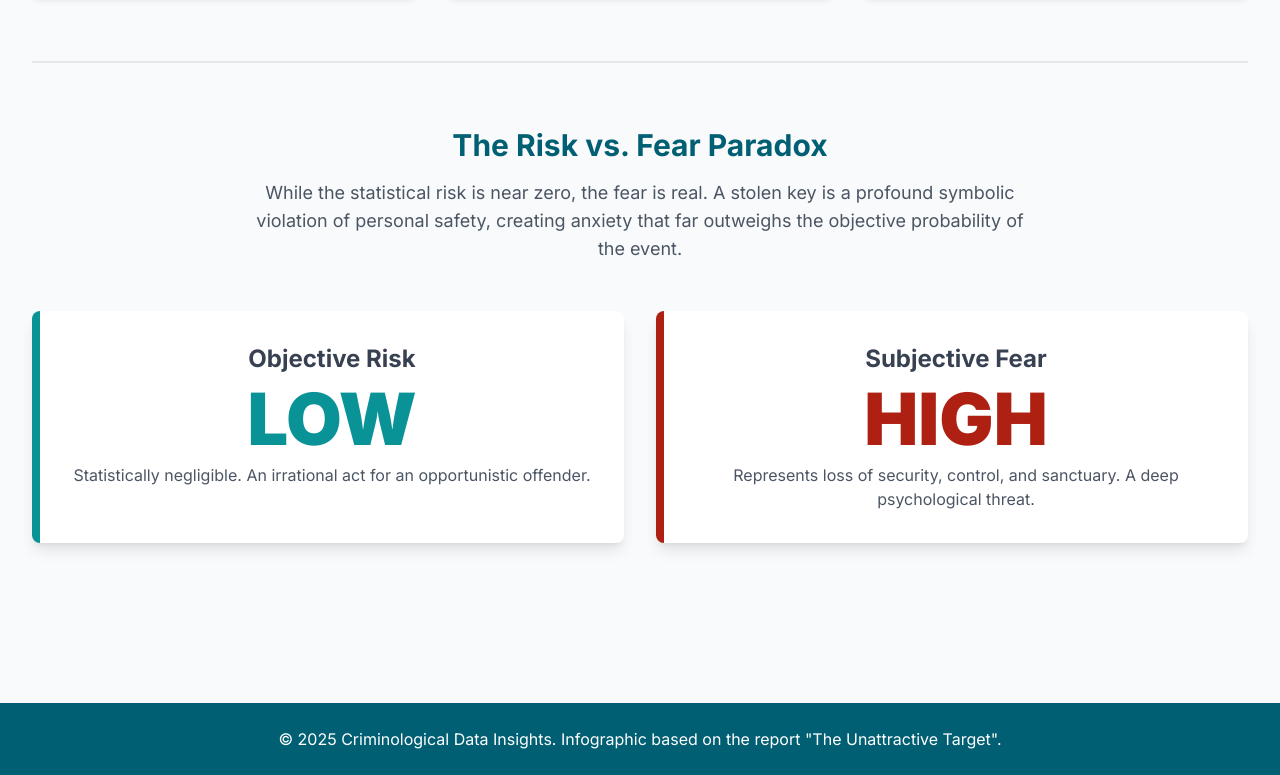
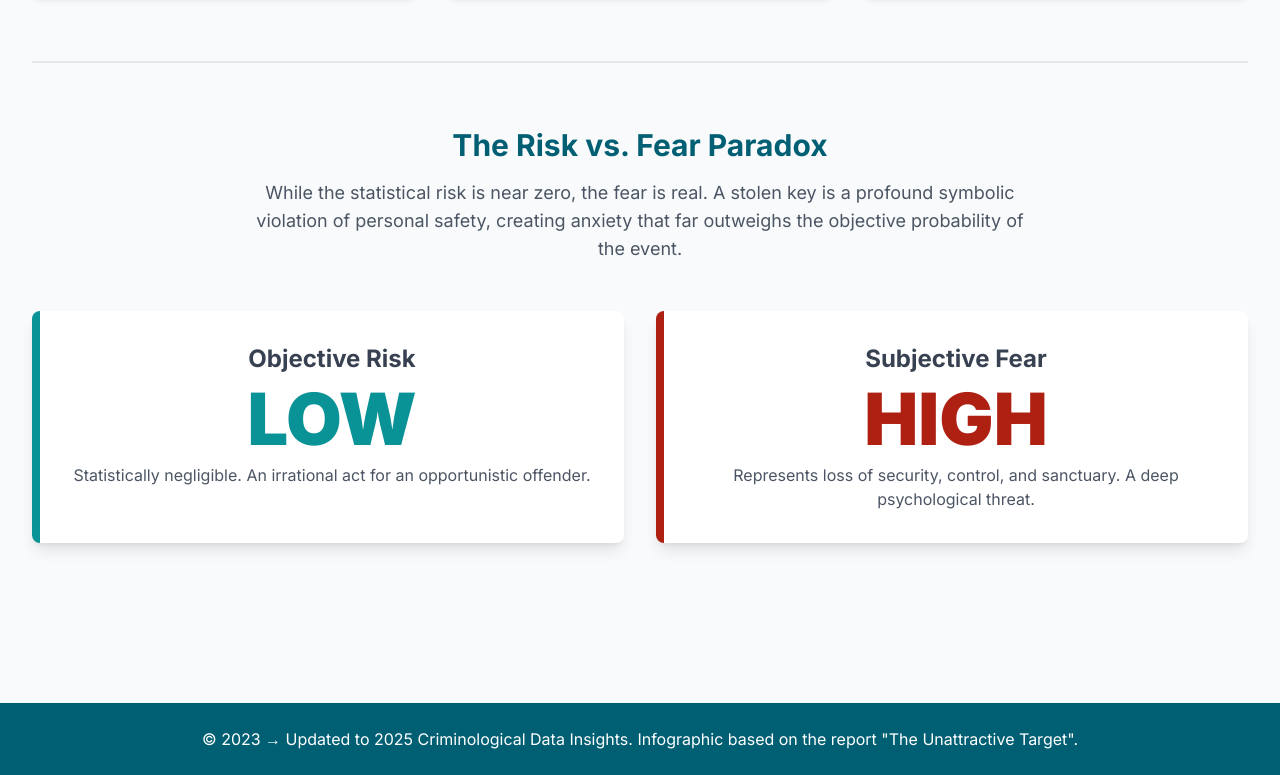
Before and after one commit to monsterswithink/keys, a plain HTML site: page index.html in a window 1280 px wide. Shown: the part 4331-5106 px from the top of the page. Drawn offline with nearby package versions, Linux system fonts and the light colour scheme.

Commit message:
Update index.html

```diff
--- a/index.html
+++ b/index.html
@@ -228,7 +228,7 @@
     </main>
 
     <footer class="bg-[#005F73] text-white mt-16 p-6 text-center">
-        <p>&copy; 2025 Criminological Data Insights. Infographic based on the report "The Unattractive Target".</p>
+        <p>&copy; 2023 → Updated to 2025 Criminological Data Insights. Infographic based on the report "The Unattractive Target".</p>
     </footer>
 
 <script>
```
